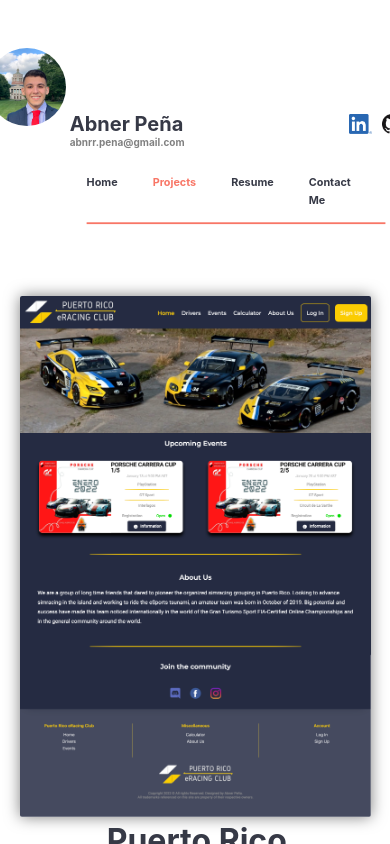
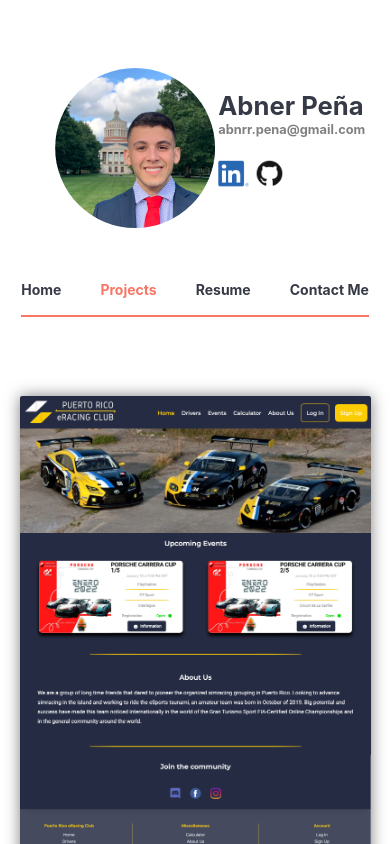
Before and after one commit to AbnerP/portfolio, a React (Create React App) app in the folder portfolio_fe/: page /projects in a window 390 px wide. Shown: the top 844 px of the page. Built offline with nearby package versions, Linux system fonts and the light colour scheme.

Commit message:
responsive design finished

```diff
--- a/portfolio_fe/src/App.css
+++ b/portfolio_fe/src/App.css
@@ -14,51 +14,14 @@
   justify-content: center;
 }
 
-.app__container--item {
-  width: min(80vw,1000px);
-  display: flex;
-  justify-content: center;
-}
-.header__portrait--container {
-  grid-column-start:1;
-  grid-column-end:2;
-  display: flex;
-  justify-content: flex-end;
-}
-
 .app__body{
   padding-top: 1rem;
 }
 
-.header__portrait {
-  flex-shrink: 0;
-  object-fit: cover;
-  width: 200px;
-  height: 200px;
-  border-radius: 100%;
+@media (max-width:990px) {
+  .app{
+    display: flex;
+  flex-direction: column;
+  align-items: center;
+  }
 }
-
-.header__body {
-  grid-column-start:2;
-  grid-column-end:3;
-  margin-left: 1vw;
-  width: max(90%, 800px);
-  display: flex;
-  flex-direction: column;
-  justify-content: center;
-}
-
-@media (max-width:990px) {
-  .app__container{
-    /* transform: scale(.2); */
-    width: 90vw;
-  }
-
-  .header__portrait {
-    width: 20vw;
-    height: 20vw;
-  }
-
-
-
-}
--- a/portfolio_fe/src/App.js
+++ b/portfolio_fe/src/App.js
@@ -5,27 +5,14 @@
 import Home from "./components/Home/Home";
 import Projects from "./components/Projects/Projects";
 import Resume from "./components/Resume/Resume";
-import Information from "./components/Header/Information";
+import Header from "./components/Header/Header";
 import Links from "./components/Header/Links";
 
 function App() {
   return (
     <div className="app">
-      <div className="app__container">
-        <div className="app__container--item">
-          <div className="header__portrait--container">
-            <img
-              className="header__portrait"
-              src={require("./assets/Abner_Pena_Portrait.jpg")}
-              alt="Abner Peña Portrait"
-            />
-          </div>
-          <div className="header__body">
-            <Information />
-            <Links />
-          </div>
-        </div>
-      </div>
+      <Header />
+      <Links />
       <div className="app__container app__body">
         <BrowserRouter>
           <Routes>
--- /dev/null
+++ b/portfolio_fe/src/components/Header/Header.css
@@ -0,0 +1,45 @@
+.header{
+  display: flex;
+  width: min(450px,90vw);
+  justify-content: space-between;
+}
+
+.header__body {
+  grid-column-start: 2;
+  grid-column-end: 3;
+  margin-left: 1vw;
+  width: max(90%, 800px);
+  display: flex;
+  flex-direction: column;
+  justify-content: center;
+}
+
+.header__portrait--container {
+  grid-column-start: 1;
+  grid-column-end: 2;
+  display: flex;
+  justify-content: flex-end;
+}
+
+.header__portrait--image {
+  flex-shrink: 0;
+  object-fit: cover;
+  width: 200px;
+  height: 200px;
+  border-radius: 100%;
+}
+
+
+
+@media (max-width:780px) {
+  .header{
+    transform: scale(.8);
+  }
+}
+
+/* @media (max-width:px) {
+  .header{
+    width: 100vw;
+    transform: scale(.7);
+  }
+} */
--- /dev/null
+++ b/portfolio_fe/src/components/Header/Header.js
@@ -0,0 +1,22 @@
+import React from "react";
+import "./Header.css";
+import Information from "./Information";
+
+function Header() {
+  return (
+    <div className="header">
+      <div className="header__portrait--container">
+        <img
+          className="header__portrait--image"
+          src={require("../../assets/Abner_Pena_Portrait.jpg")}
+          alt="Abner Peña Portrait"
+        />
+      </div>
+      <div className="header__body">
+        <Information />
+      </div>
+    </div>
+  );
+}
+
+export default Header;
--- a/portfolio_fe/src/components/Header/Information.css
+++ b/portfolio_fe/src/components/Header/Information.css
@@ -1,9 +1,10 @@
 .info {
   width: 100%;
-  height: 100px;
+  height: 100%;
   display: flex;
-  justify-content: space-between;
-  align-items: flex-end;
+  flex-direction: column;
+  justify-content: space-evenly;
+  align-items: flex-start;
 }
 .info__credentials--name{
   font-size: 36px;
@@ -15,8 +16,14 @@
   color: grey;
 }
 
-@media (max-width:990px) {
+@media (max-width:450px) {
   .info__credentials--name{
+    font-size: 32px;
+  }
+  .info__credentials--email{
+    font-size: 16px;
+  }
+  /* .info__credentials--name{
     font-size: 20px;
     color: var(--text-color);
   }
@@ -24,5 +31,5 @@
   .info__credentials--email{
     font-size: 10px;
     color: grey;
-  }
+  } */
 }
--- a/portfolio_fe/src/components/Header/Links.css
+++ b/portfolio_fe/src/components/Header/Links.css
@@ -40,12 +40,27 @@
 }
 
 @media (max-width:990px) {
-  .links {
-    transform: scale(.9);
+  .links__item--anchor {
+    font-size: 16px;
   }
+
   .links__item {
     padding-right: 10vw;
   }
+
+  .links__item--last {
+    padding-right: 0;
+  }
+
+}
+
+@media (max-width:430px) {
+  .links__item--anchor {
+    font-size: 14px;
+  }
+}
+
+@media (max-width:360px) {
   .links__item--anchor {
     font-size: 12px;
   }
--- a/portfolio_fe/src/components/Header/Logos.css
+++ b/portfolio_fe/src/components/Header/Logos.css
@@ -1,5 +1,8 @@
 .logos{
+  width: 100%;
   padding-bottom:20px ;
+  display: flex;
+  justify-content: flex-start;
 }
 .logo--github {
   margin-left: 10px;
@@ -10,18 +13,3 @@
   width: auto;
   height: 32px;
 }
-
-@media (max-width:990px) {
-  .logos{
-    padding-bottom:10px ;
-  }
-  .logo--github {
-    margin-left: 10px;
-    width: 20px;
-    height: auto;
-  }
-  .logo--linkedIn {
-    width: auto;
-    height: 20px;
-  }
-}
```
